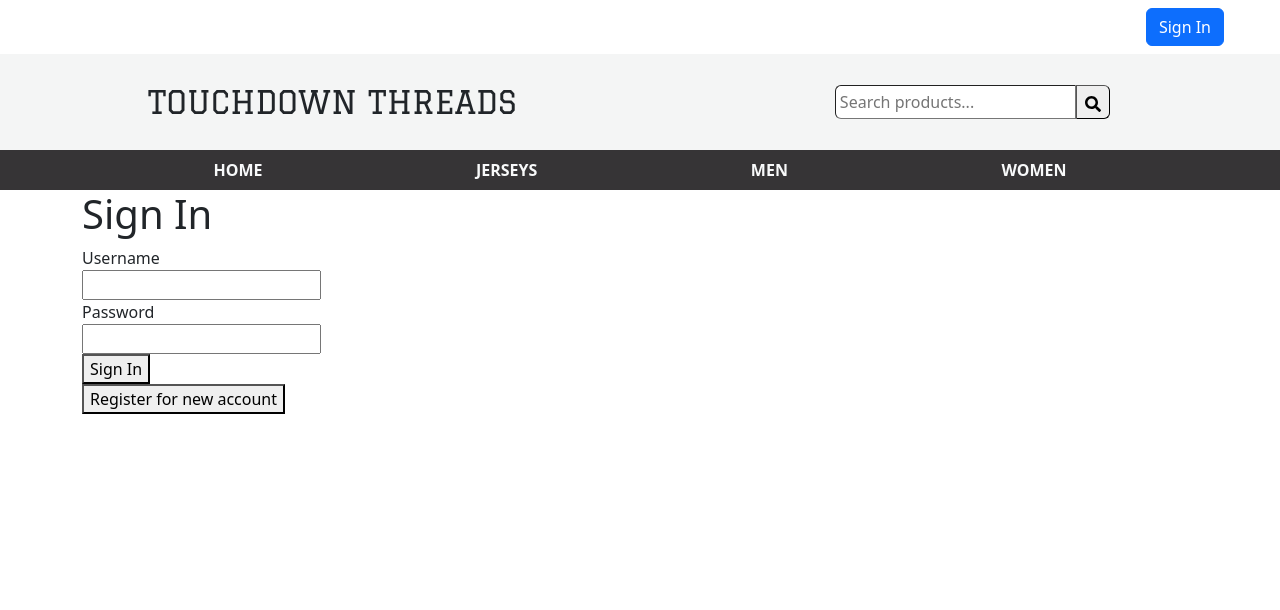
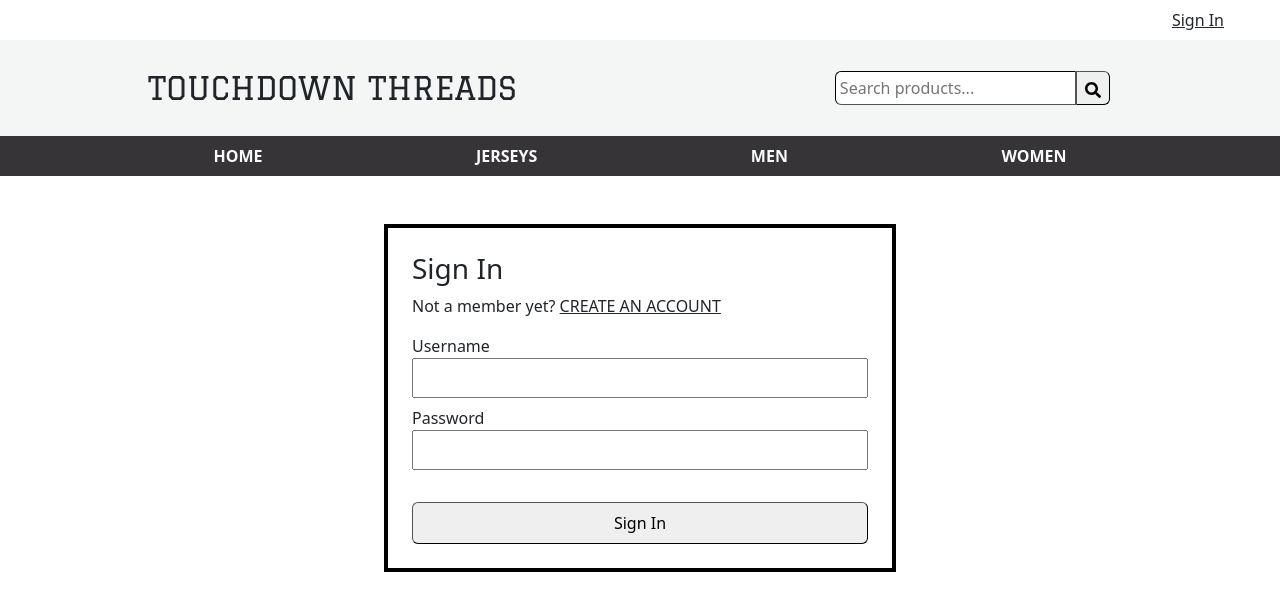
Before and after one commit to aaronsoukaphay/Final-Project, a React (Vite) app in the folder client/: page /sign-in in a window 1280 px wide. Shown: the top 610 px of the page. Built offline with nearby package versions, Linux system fonts and the light colour scheme.

Commit message:
cleaned up CSS for sign in page

```diff
--- a/client/src/Cart.tsx
+++ b/client/src/Cart.tsx
@@ -91,7 +91,6 @@ export default function Cart() {
       <div className="col-7 me-auto">
         <h2>Order Details</h2>
         <div>Your order will be with you soon.</div>
-
         <Row className="border-bottom py-2 mt-3 fw-bold">
           <Col>Product</Col>
           <Col xs={5}>Description</Col>
--- a/client/src/Header.css
+++ b/client/src/Header.css
@@ -7,3 +7,11 @@
   font-family: 'Noto Sans', sans-serif;
   font-weight: 800;
 }
+
+.searchBar:focus {
+  outline: none;
+}
+
+.account:hover {
+  text-decoration: underline;
+}
--- a/client/src/Header.tsx
+++ b/client/src/Header.tsx
@@ -1,6 +1,5 @@
 import 'bootstrap/dist/css/bootstrap.min.css';
 import { Link, Outlet, useParams, useNavigate } from 'react-router-dom';
-import { Button } from 'react-bootstrap';
 import { BsCart } from 'react-icons/bs';
 import { FaSearch } from 'react-icons/fa';
 import './Header.css';
@@ -76,14 +75,14 @@ function TopBanner({ team, handleAccount }) {
     <div className="d-flex align-items-center">
       <div className="me-auto ps-4 pageName">{team && 'TOUCHDOWN THREADS'}</div>
       <div className="p-2">
-        <Button onClick={handleAccount}>
+        <a href="#" onClick={handleAccount} className="text-dark account">
           {sessionStorage.getItem('token') ? 'Sign Out' : 'Sign In'}
-        </Button>
+        </a>
       </div>
       <div className="mx-4">
         {sessionStorage.getItem('token') && (
           <Link to={`/cart`}>
-            <BsCart />
+            <BsCart style={{ color: 'black' }} />
           </Link>
         )}
       </div>
@@ -112,9 +111,9 @@ function BottomBanner({ team, handleSubmit }) {
             placeholder="Search products..."
             name="search"
             type="search"
-            className="p-1 rounded-start border-1"
+            className="p-1 rounded-start border-1 border-black searchBar"
           />
-          <button className="py-1 px-2 rounded-end border-1">
+          <button className="py-1 px-2 rounded-end border-1 border-black">
             <FaSearch />
           </button>
         </form>
--- a/client/src/ProductDetails.tsx
+++ b/client/src/ProductDetails.tsx
@@ -104,12 +104,15 @@ export default function ProductDetails() {
             <div className="bg-light p-4">
               <div className="py-2 subheading">Size</div>
               <div>
-                {sizes.map((size, index) => (
+                {sizes.map((s, index) => (
                   <button
+                    style={{
+                      backgroundColor: s === size ? 'darkgrey' : 'white',
+                    }}
                     key={index}
                     className="px-2 me-4 border-1 rounded button"
-                    onClick={() => handleSize(size)}>
-                    {size}
+                    onClick={() => handleSize(s)}>
+                    {s}
                   </button>
                 ))}
               </div>
@@ -133,8 +136,6 @@ export default function ProductDetails() {
                   Add to cart
                 </button>
               </div>
-              <div>Size:{size}</div>
-              <div>Quantity:{quantity}</div>
             </div>
           </div>
         </div>
--- /dev/null
+++ b/client/src/SignInForm.css
@@ -0,0 +1,3 @@
+.signIn {
+  width: 40%;
+}
--- a/client/src/SignInForm.tsx
+++ b/client/src/SignInForm.tsx
@@ -1,5 +1,6 @@
 import { FormEvent, useState } from 'react';
-import { useNavigate, Link } from 'react-router-dom';
+import { useNavigate } from 'react-router-dom';
+import './SignInForm.css';
 
 export default function SignInForm() {
   const [isLoading, setIsLoading] = useState(false);
@@ -32,31 +33,40 @@ export default function SignInForm() {
   }
 
   return (
-    <div className="container">
-      <div className="row">
-        <div className="column-full d-flex justify-between">
-          <h1>Sign In</h1>
+    <div className="d-flex justify-content-center">
+      <div className="border border-4 border-black mt-5 p-4 signIn">
+        <div className="row mb-3">
+          <div className="column-full ">
+            <h3>Sign In</h3>
+            <div>
+              Not a member yet?{' '}
+              <a href="/register" className="text-dark">
+                CREATE AN ACCOUNT
+              </a>
+            </div>
           </div>
         </div>
         <form onSubmit={handleSubmit}>
           <div className="row margin-bottom-1">
             <div className="column-half">
-            <label className="margin-bottom-1 d-block">
+              <label className="mb-2 d-block">
                 Username
                 <input
                   required
                   name="username"
                   type="text"
-                className="input-b-color text-padding input-b-radius purple-outline input-height margin-bottom-2 d-block width-100"
+                  className="d-block"
+                  style={{ width: '100%', height: '2.5rem' }}
                 />
               </label>
-            <label className="margin-bottom-1 d-block">
+              <label className="mb-2 d-block">
                 Password
                 <input
                   required
                   name="password"
                   type="password"
-                className="input-b-color text-padding input-b-radius purple-outline input-height margin-bottom-2 d-block width-100"
+                  className="d-block"
+                  style={{ width: '100%', height: '2.5rem' }}
                 />
               </label>
             </div>
@@ -64,18 +74,15 @@ export default function SignInForm() {
           <div className="row">
             <div className="column-full d-flex justify-between">
               <button
+                style={{ width: '100%' }}
                 disabled={isLoading}
-              className="input-b-radius text-padding purple-background white-text">
+                className="py-2 mt-4 rounded border-1">
                 Sign In
               </button>
             </div>
           </div>
-        <div>
-          <Link to="/register">
-            <button>Register for new account</button>
-          </Link>
+        </form>
       </div>
-      </form>
     </div>
   );
 }
```
Lines whose indentation alone changed are shown as unchanged.
